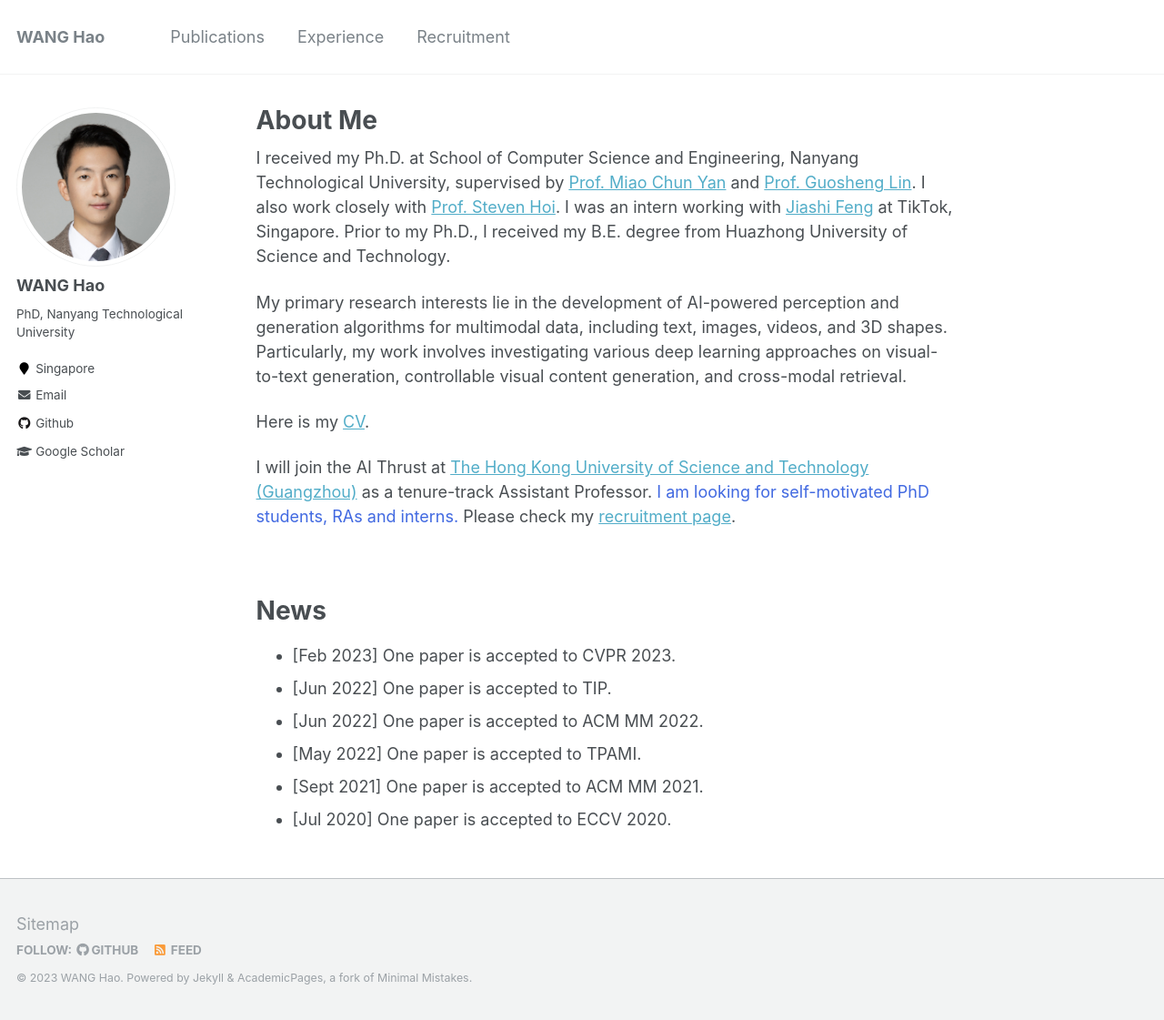
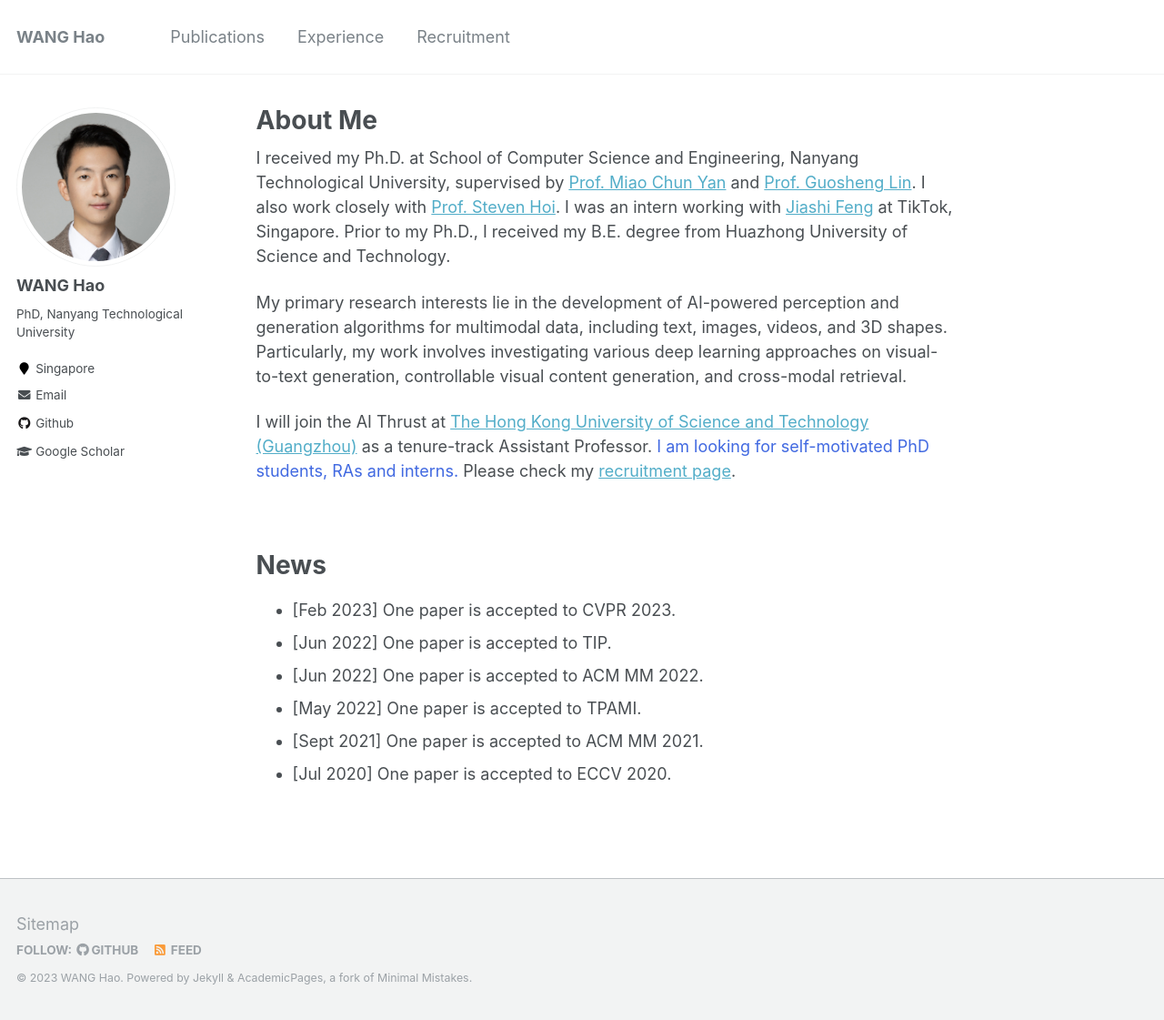
Before and after one commit to hwang1996/hwang1996.github.io, a Jekyll site: the page built from _pages/about.md, in a window 1280 px wide and 1121 px high. Shown: the whole window at 91% size. Built offline with Jekyll 4.4.1, drawn with Linux system fonts in a browser that asks for light colours.

Commit message:
8.6 update

```diff
--- a/_pages/about.md
+++ b/_pages/about.md
@@ -11,8 +11,6 @@ redirect_from:
 I received my Ph.D. at School of Computer Science and Engineering, Nanyang Technological University, supervised by [Prof. Miao Chun Yan](https://dr.ntu.edu.sg/cris/rp/rp00084) and [Prof. Guosheng Lin](https://guosheng.github.io). I also work closely with [Prof. Steven Hoi](https://sites.google.com/view/stevenhoi/home). I was an intern working with [Jiashi Feng](https://sites.google.com/site/jshfeng/home) at TikTok, Singapore. Prior to my Ph.D., I received my B.E. degree from Huazhong University of Science and Technology.
 
 My primary research interests lie in the development of AI-powered perception and generation algorithms for multimodal data, including text, images, videos, and 3D shapes. Particularly, my work involves investigating various deep learning approaches on visual-to-text generation, controllable visual content generation, and cross-modal retrieval.
-
-Here is my [CV](files/wanghao_resume.pdf).
 
 
 I will join the AI Thrust at [The Hong Kong University of Science and Technology (Guangzhou)](https://hkust-gz.edu.cn/) as a tenure-track Assistant Professor. <font color=RoyalBlue>I am looking for self-motivated PhD students, RAs and interns.</font> Please check my [recruitment page](https://wanghao.tech/recruitment/).
```
Also changed, not shown: data/imgs/me.png (added), 3 other files.
